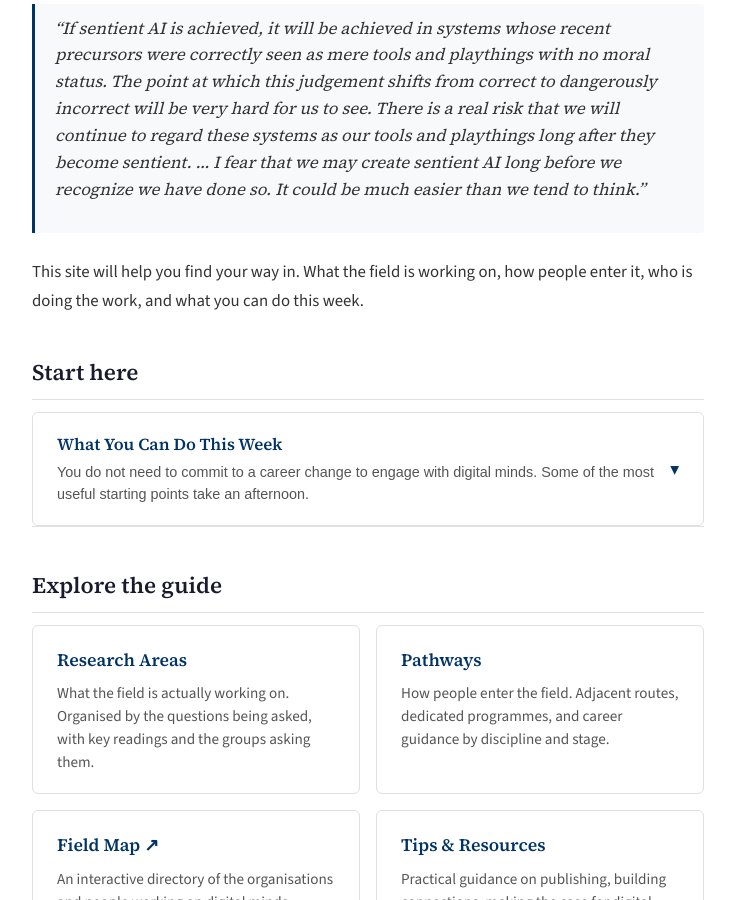
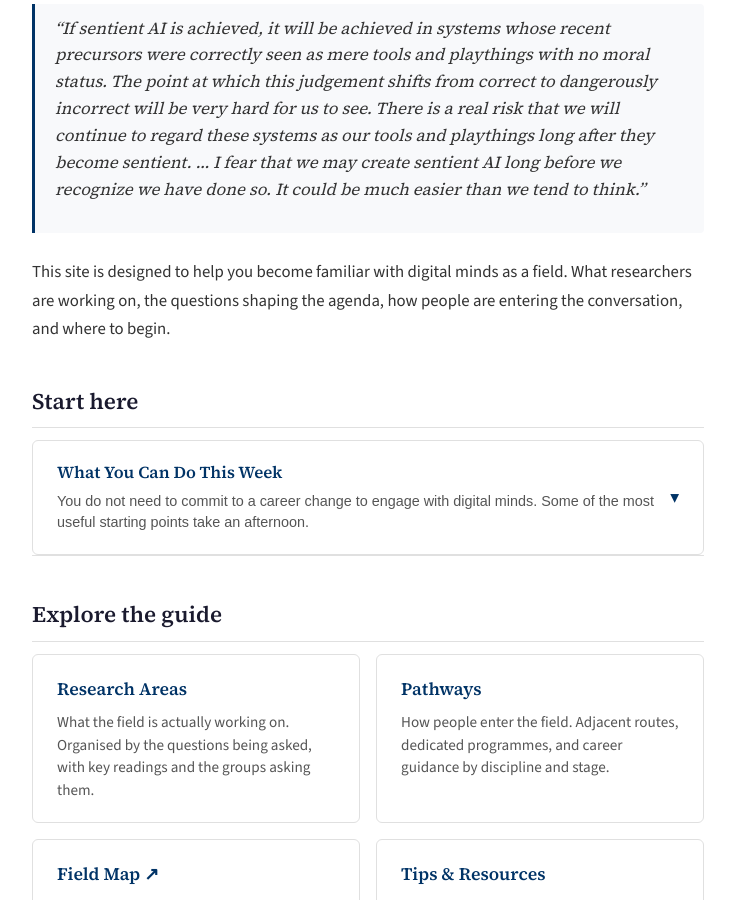
Before and after one commit to Mitchel-Alexander/getting-started-digital-minds, a Jekyll site: the page built from index.md, in a window 1280 px wide and 900 px high, scrolled down 566 px. Shown: the whole window, without its empty margins (272-1007 px from the left). Built offline with Jekyll 4.4.1, drawn with Linux system fonts in a browser that asks for light colours.

Commit message:
Redraft homepage closing line to match register of Birch quote
Co-Authored-By: Claude Opus 4.6 <noreply@anthropic.com>

```diff
--- a/index.md
+++ b/index.md
@@ -30,4 +30,4 @@ The philosopher Jonathan Birch describes the distinctive challenge in *The Edge
 
 > "If sentient AI is achieved, it will be achieved in systems whose recent precursors were correctly seen as mere tools and playthings with no moral status. The point at which this judgement shifts from correct to dangerously incorrect will be very hard for us to see. There is a real risk that we will continue to regard these systems as our tools and playthings long *after* they become sentient. ... I fear that we may create sentient AI long before we recognize we have done so. It could be much easier than we tend to think."
 
-This site will help you find your way in. What the field is working on, how people enter it, who is doing the work, and what you can do this week.
+This site is designed to help you become familiar with digital minds as a field. What researchers are working on, the questions shaping the agenda, how people are entering the conversation, and where to begin.
```
